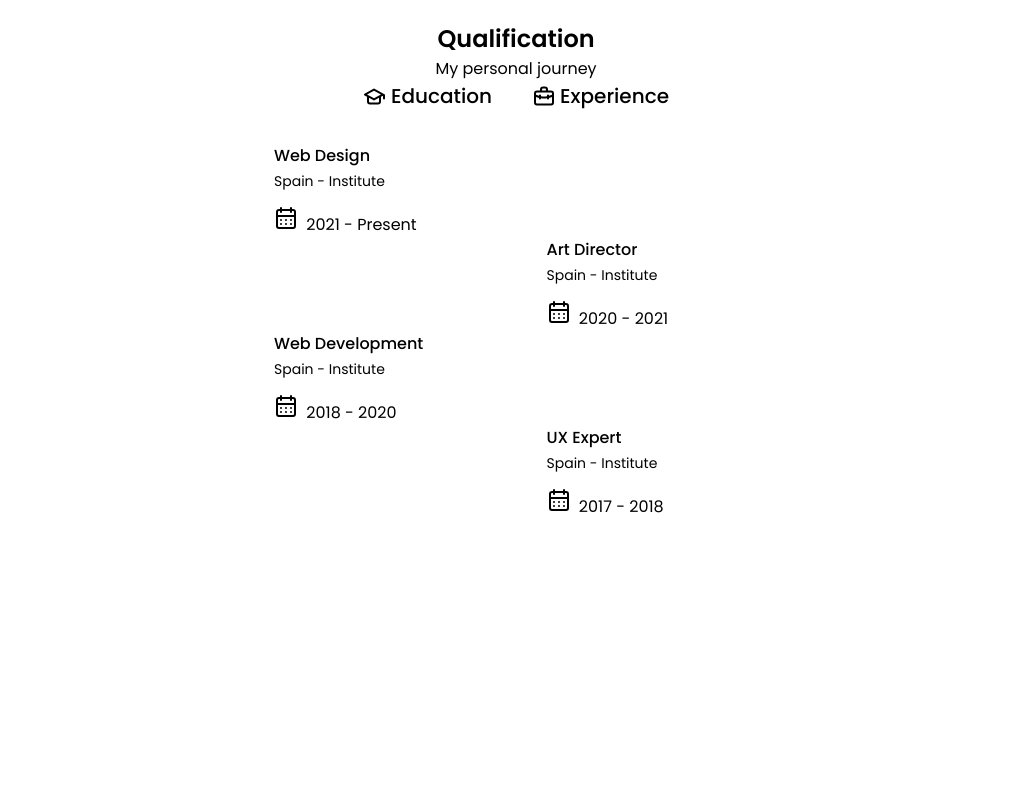
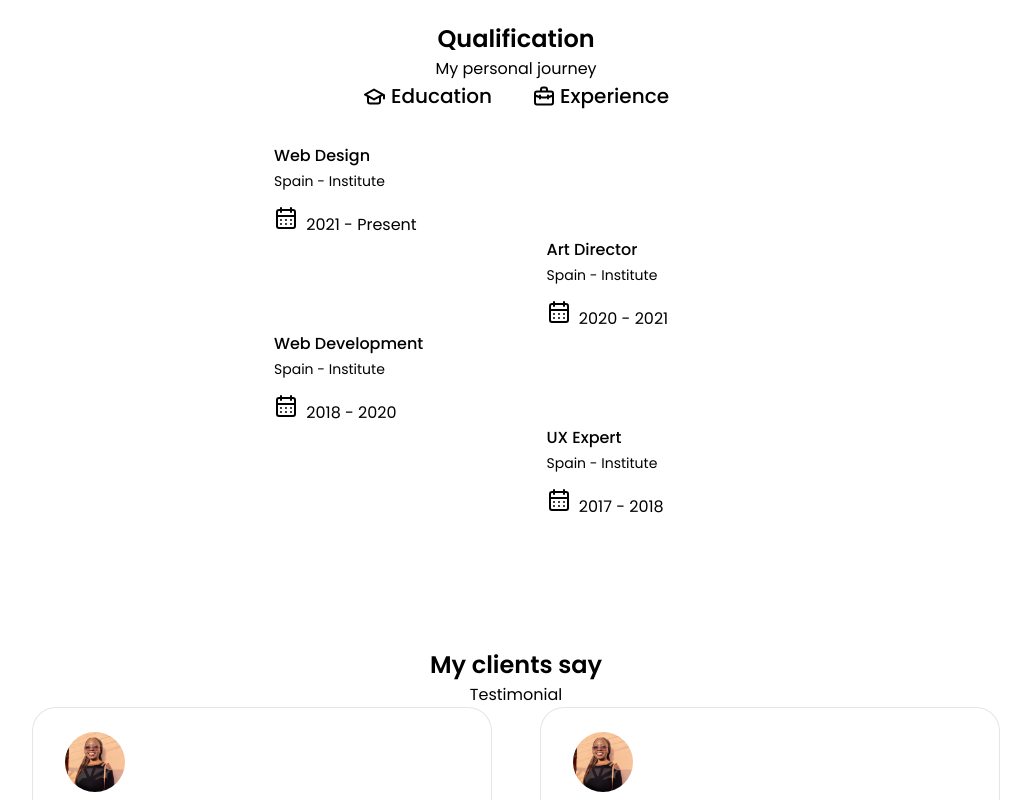
Before and after one commit to KweyuJ/MyPortfolio, a React (Vite) app: page / in a window 1280 px wide. Shown: the part 2000-2800 px from the top of the page, without its empty margins (124-1155 px from the left). Before the commit the page ends 2551 px from the top, so only its background shows below. Built offline with nearby package versions, Linux system fonts and the light colour scheme.

Commit message:
Feat:added Testimonials component

```diff
--- a/package.json
+++ b/package.json
@@ -13,7 +13,8 @@
     "@iconscout/react-unicons": "^2.0.2",
     "boxicons": "^2.1.4",
     "react": "^18.3.1",
-    "react-dom": "^18.3.1"
+    "react-dom": "^18.3.1",
+    "swiper": "^11.1.14"
   },
   "devDependencies": {
     "@eslint/js": "^9.9.0",
--- a/src/App.jsx
+++ b/src/App.jsx
@@ -4,6 +4,9 @@ import About from "./components/About"
 import Skills from "./components/Skills"
 import Services from "./components/Services"
 import Qualification from "./components/Qualification"
+import Testimonials from "./components/testimonials/Testimonials"
+
+
 
 
 
@@ -20,6 +23,7 @@ function App() {
       <Skills />
       <Services />
       <Qualification />
+      <Testimonials />
     </main>
 
     </>
--- /dev/null
+++ b/src/components/testimonials/Data.jsx
@@ -0,0 +1,28 @@
+import Image1 from "../../assets/Mypicture.jpg";
+import Image2 from "../../assets/Mypicture.jpg";
+import Image3 from "../../assets/Mypicture.jpg";
+
+
+export const Data = [
+  {
+    id: 1,
+    image: Image1,
+    title: "Jhon Doe",
+    description:
+      "A really good job, all aspects of the project were followed step by step and with good results.",
+  },
+  {
+    id: 2,
+    image: Image2,
+    title: "Harry Clinton",
+    description:
+      "A really good job, all aspects of the project were followed step by step and with good results.",
+  },
+  {
+    id: 3,
+    image: Image3,
+    title: "Sara Cill",
+    description:
+      "A really good job, all aspects of the project were followed step by step and with good results.",
+  },
+];
--- /dev/null
+++ b/src/components/testimonials/Testimonials.jsx
@@ -0,0 +1,54 @@
+import React from "react";
+import "./testimonial.css";
+import { Data } from "./Data";
+
+// Import Swiper React components
+import { Swiper, SwiperSlide } from "swiper/react";
+
+// Import Swiper styles
+import "swiper/css";
+import "swiper/css/pagination";
+
+// Import required Swiper modules
+import { Pagination, Autoplay } from "swiper/modules";
+
+function Testimonials() {
+  return (
+    <section className="testimonial container section">
+      <h2 className="section__title">My clients say</h2>
+      <span className="section__subtitle">Testimonial</span>
+
+      <Swiper
+        className="testimonial__container"
+        loop={true}
+        grabCursor={true}
+        spaceBetween={24}
+        autoplay={{
+          delay: 5000, // Adjust delay as needed
+          disableOnInteraction: false,
+        }}
+        pagination={{ clickable: true }}
+        breakpoints={{
+          576: {
+            slidesPerView: 2,
+          },
+          768: {
+            slidesPerView: 2,
+            spaceBetween: 48,
+          },
+        }}
+        modules={[Pagination, Autoplay]}
+      >
+        {Data.map(({ id, image, title, description }) => (
+          <SwiperSlide className="testimonial__card" key={id}>
+            <img src={image} alt={title} className="testimonial__img" />
+            <h3 className="testimonial__name">{title}</h3>
+            <p className="testimonial__description">{description}</p>
+          </SwiperSlide>
+        ))}
+      </Swiper>
+    </section>
+  );
+}
+
+export default Testimonials;
--- /dev/null
+++ b/src/components/testimonials/testimonial.css
@@ -0,0 +1,67 @@
+.testimonial__container {
+    width: 100%; /* Adjust to fit your design */
+    position: relative; /* Allow positioning of pagination */
+    padding-bottom: 40px;
+}
+
+.testimonial__card {
+    background-color: var(--container-color);
+    border: 1px solid rgba(0, 0, 0, 0.1);
+    padding: 1.5rem 2rem;
+    border-radius: 1.5rem;
+    margin-bottom: var(--mb-3);
+}
+
+.testimonial__img {
+    width: 60px;
+    border-radius: 3rem;
+    margin-bottom: var(--mb-1);
+}
+
+.testimonial__name {
+    font-size: var(--normal-font-size);
+    font-weight: var(--font-medium);
+    margin-bottom: var(--mb-0-25);
+}
+
+.testimonial__description {
+    font-size: var(--small-font-size);
+}
+
+/* Swiper Class */
+/* Ensure pagination bullets are visible and properly styled */
+.swiper-pagination {
+    position: absolute;
+    bottom: 10px;
+    left: 0;
+    right: 0;
+    text-align: center;
+}
+
+.swiper-pagination-bullet {
+    width: 12px;
+    height: 12px;
+    margin: 0 5px;
+    background-color: #999 !important; /* Default bullet color */
+    opacity: 0.5;
+    border-radius: 50%;
+}
+
+.swiper-pagination-bullet-active {
+    background-color: #333 !important; /* Active bullet color */
+    opacity: 1;
+}
+
+
+
+/*=============== BREAKPOINTS ===============*/
+/* For large devices */
+@media screen and (max-width: 992px) {
+    .testimonial__container {
+        width: initial;
+    }
+
+    .testimonial__card {
+        padding: 1.25rem 1.5rem;
+    }
+}
```
Also changed, not shown: 1 other file (tests, documents, lock files or other folders).
